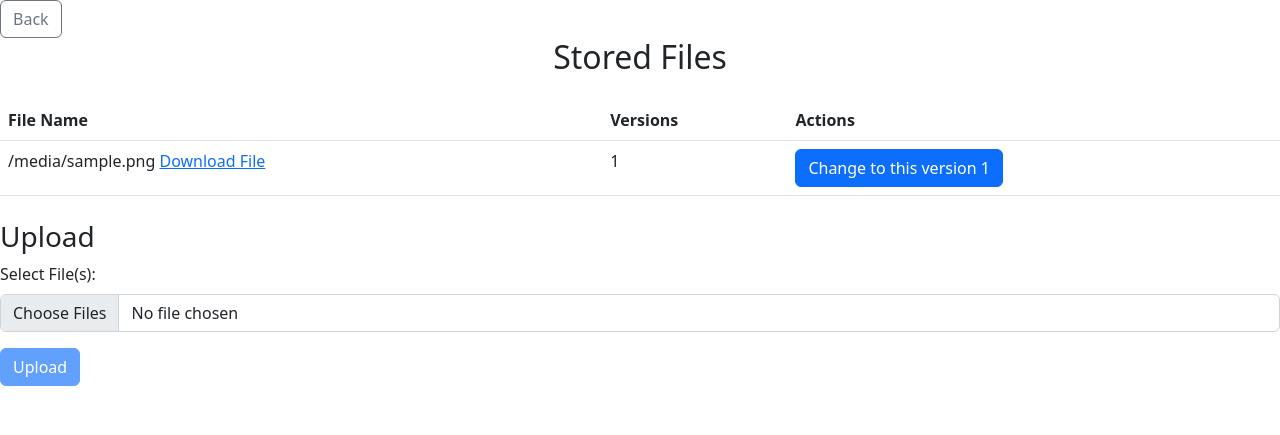
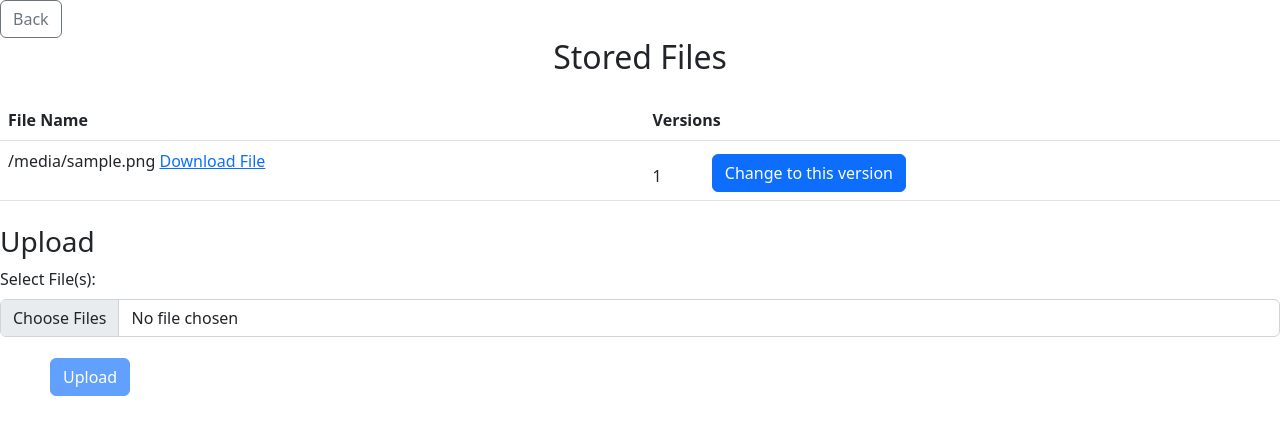
Before and after one commit to wzyndul/cloud_computing_systems, a Django app: template cloud_django_project/templates/storage.html in a window 1280 px wide. Shown: the top 435 px of the page. Run offline with Django 4.2, Linux system fonts and the light colour scheme; the template is opened without the code that fills it: most values are stand-ins (such as "Sample title", 1, 10 or a date in 2020).

Commit message:
[ADDED] styling to the table with files info

```diff
--- a/cloud_django_project/templates/storage.html
+++ b/cloud_django_project/templates/storage.html
@@ -9,34 +9,28 @@
             <tr>
                 <th scope="col">File Name</th>
                 <th scope="col">Versions</th>
-                <th scope="col">Actions</th>
             </tr>
             </thead>
             <tbody>
             {% for file_name, versions in blobs.items %}
                 <tr>
-                    <td>{{ file_name }}
+                    <td class="file-name">{{ file_name }}
                         <a href="{% url 'download_file' %}?file_name={{ file_name }}" download>Download File</a>
                     </td>
-
-                    <td>
+                <!-- TODO zrobić tak, żeby w wersjach do przywrócenia była obecna wersja -->
+                    <td class="versions-actions">
                         {% if versions %}
                             {% for version_id in versions %}
-                                {{ version_id }}<br>
+                                <div class="version-container">
+                                    <div class="versions">{{ version_id }}</div>
+                                    <button class="btn btn-primary"
+                                            onclick="changeVersion('{{ file_name }}', '{{ version_id }}')">Change to
+                                        this version
+                                    </button>
+                                </div>
                             {% endfor %}
                         {% else %}
-                            No versions available
-                        {% endif %}
-                    </td>
-                    <td>
-                        {% if versions %}
-                            {% for version_id in versions %}
-                                <div>
-                                    <button class="btn btn-primary"
-                                            onclick="changeVersion('{{ file_name }}', '{{ version_id }}')">Change to
-                                        this version {{ version_id }}</button>
-                                </div>
-                            {% endfor %}
+                            <div class="versions">No versions available</div>
                         {% endif %}
                     </td>
                 </tr>
@@ -68,6 +62,24 @@
             {{ message }}
         </div>
     {% endfor %}
+
+    <style>
+
+        .version-container {
+            display: flex;
+        {#justify-content: space-around;#} align-items: center;
+        }
+
+        .versions {
+            margin-top: 10px;
+        }
+
+        .btn-primary {
+            margin-top: 5px;
+            margin-left: 50px;
+        }
+
+    </style>
     <script src="https://code.jquery.com/jquery-3.6.4.min.js"></script>
     <script>
 
```
